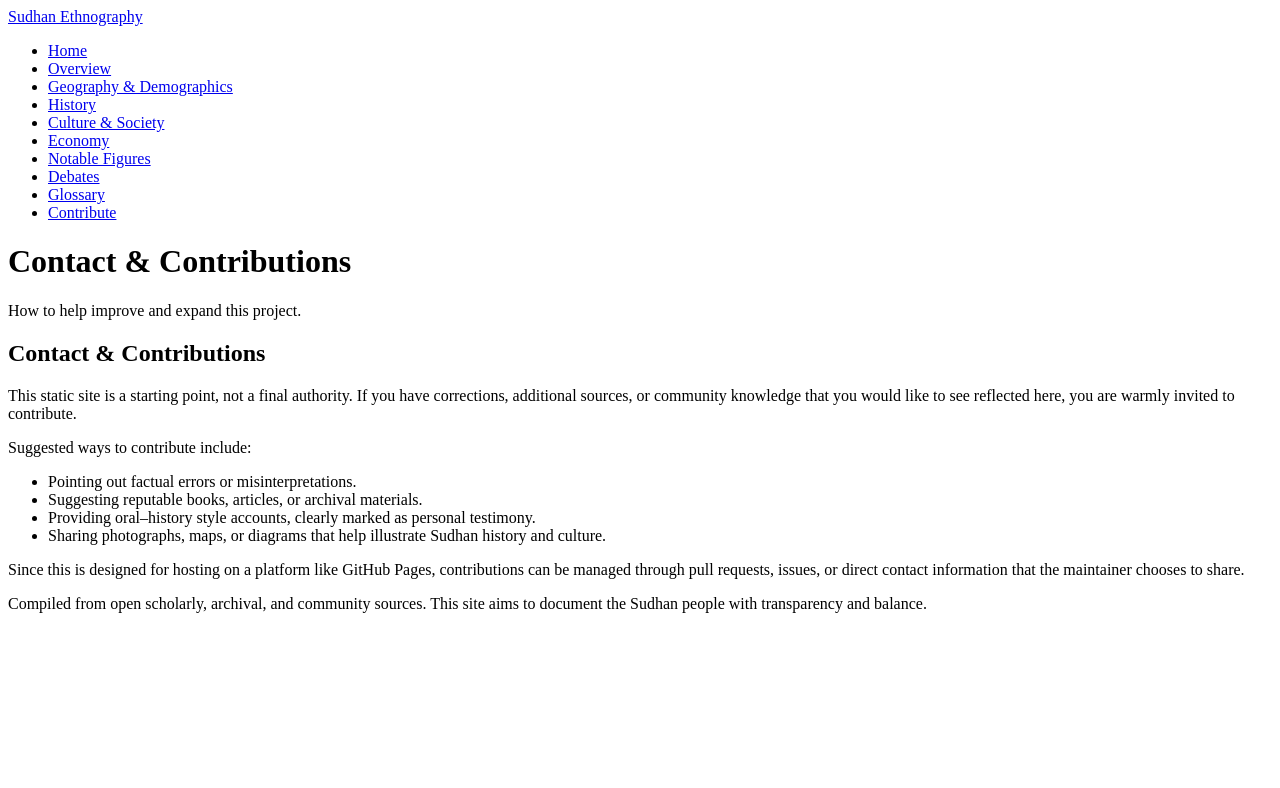
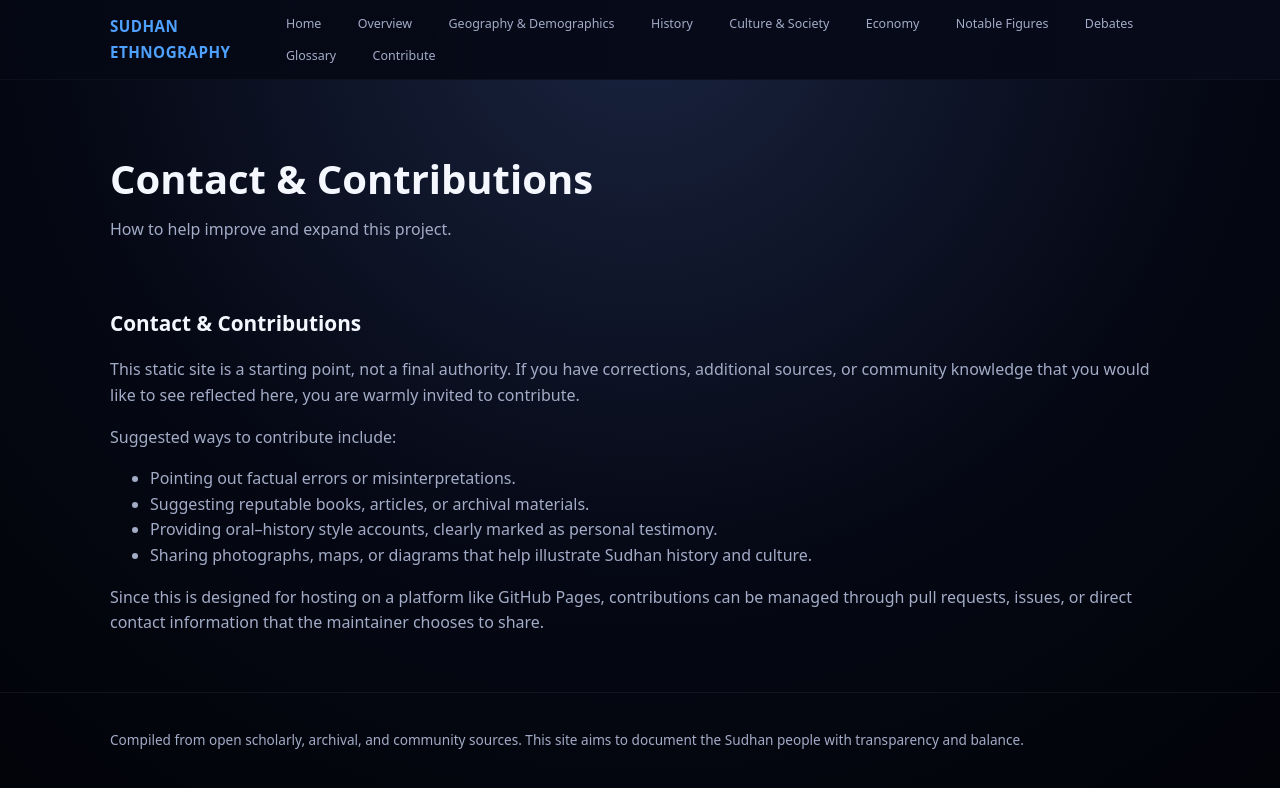
Before and after one commit to ToseefKhan062009/Sudhan, a plain HTML site: page contact.html in a window 1280 px wide. Drawn offline with Linux system fonts and the light colour scheme; files that its build step writes are made by us from their sources; the site is published under a folder, as on GitHub Pages, so addresses that start at the root find nothing.

Commit message:
Update contact.html

```diff
--- a/contact.html
+++ b/contact.html
@@ -4,24 +4,24 @@
   <meta charset="UTF-8" />
   <meta name="viewport" content="width=device-width, initial-scale=1.0" />
   <title>Contact & Contributions – Sudhan People</title>
-  <link rel="stylesheet" href="/sudhan_website/assets/css/style.css" />
+  <link rel="stylesheet" href="assets/css/style.css" />
 </head>
 <body>
 
 <nav class="navbar">
   <div class="container nav-container">
-    <div class="brand"><a href="/sudhan_website/index.html">Sudhan Ethnography</a></div>
+    <div class="brand"><a href="index.html">Sudhan Ethnography</a></div>
     <ul class="nav-links">
-      <li><a href="/sudhan_website/index.html">Home</a></li>
-      <li><a href="/sudhan_website/overview.html">Overview</a></li>
-      <li><a href="/sudhan_website/geography.html">Geography & Demographics</a></li>
-      <li><a href="/sudhan_website/history.html">History</a></li>
-      <li><a href="/sudhan_website/culture.html">Culture & Society</a></li>
-      <li><a href="/sudhan_website/economy.html">Economy</a></li>
-      <li><a href="/sudhan_website/figures.html">Notable Figures</a></li>
-      <li><a href="/sudhan_website/controversies.html">Debates</a></li>
-      <li><a href="/sudhan_website/glossary.html">Glossary</a></li>
-      <li><a href="/sudhan_website/contact.html">Contribute</a></li>
+      <li><a href="index.html">Home</a></li>
+      <li><a href="overview.html">Overview</a></li>
+      <li><a href="geography.html">Geography & Demographics</a></li>
+      <li><a href="history.html">History</a></li>
+      <li><a href="culture.html">Culture & Society</a></li>
+      <li><a href="economy.html">Economy</a></li>
+      <li><a href="figures.html">Notable Figures</a></li>
+      <li><a href="controversies.html">Debates</a></li>
+      <li><a href="glossary.html">Glossary</a></li>
+      <li><a href="contact.html">Contribute</a></li>
     </ul>
   </div>
 </nav>
```
